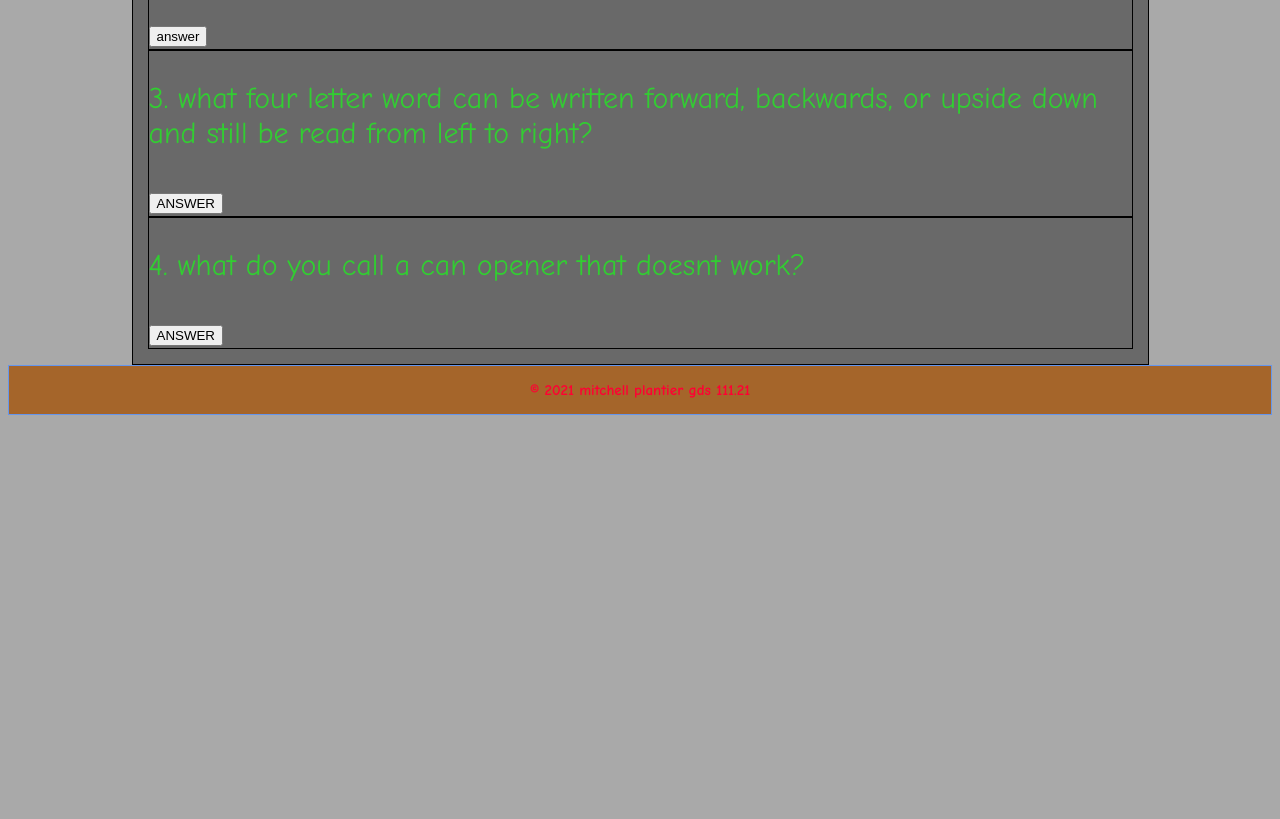
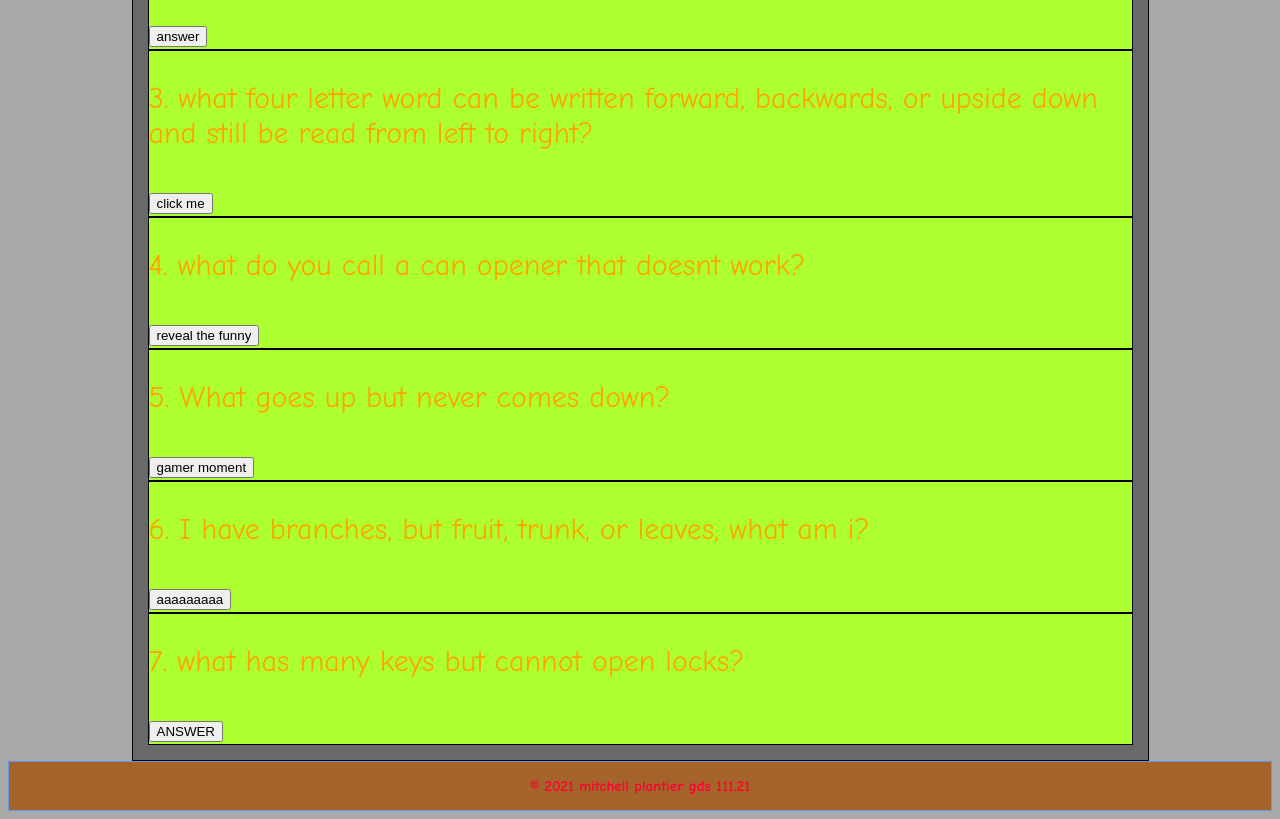
Before and after one commit to jbsgroup/GDS111_202210, a plain HTML site: page W3/riddles.html in a window 1280 px wide. Shown: the part 462-1281 px from the top of the page. Before the commit the page ends 885 px from the top, so only its background shows below. Drawn offline with Linux system fonts and the light colour scheme.

Commit message:
potentially done W3

```diff
--- a/W3/bio3riddles.js
+++ b/W3/bio3riddles.js
@@ -4,6 +4,9 @@ var store1 = "the fuuuuuuutuuuuure" //answer to question 1
 var store2 = "the post office" //answer to quesion 2
 var store3 = "NOON" //answer to question 2
 var store4 = "a can't opener"
+var store5 = "your age"
+var store6 = "a bank"
+var store7 = "a piano"
 
 function answer1() {
     document.getElementById("question1").innerHTML=store1;
@@ -17,3 +20,12 @@ function answer3() {
 function answer4() {
     document.getElementById("question4").innerHTML=store4;
 }
+function answer5() {
+    document.getElementById("question5").innerHTML=store5;
+}
+function answer6() {
+    document.getElementById("question6").innerHTML=store6;
+}
+function answer7() {
+    document.getElementById("question7").innerHTML=store7;
+}
--- a/W3/riddles.html
+++ b/W3/riddles.html
@@ -49,7 +49,7 @@
             <p class="question-text">3. what four letter word can be written forward, backwards, or upside down and still be read from left to right?</p>
             <div class="answer.btn">
                 <!--creates clickable button; connected to JS function call-->
-                <input class="get" type="button" value="ANSWER" onclick="answer3();"/>
+                <input class="get" type="button" value="click me" onclick="answer3();"/>
             </div><!--answer.btn-->
             <!--creates empty element space for JS to write answer to in page-->
             <span class="the-answer" id="question3"></span>
@@ -59,10 +59,40 @@
             <p class="question-text">4. what do you call a can opener that doesnt work?</p>
             <div class="answer.btn">
                 <!--creates clickable button; connected to JS function call-->
-                <input class="get" type="button" value="ANSWER" onclick="answer4();"/>
+                <input class="get" type="button" value="reveal the funny" onclick="answer4();"/>
             </div><!--answer.btn-->
             <!--creates empty element space for JS to write answer to in page-->
             <span class="the-answer" id="question4"></span>
+        </div><!--questions-->
+
+        <div class="questions">
+            <p class="question-text">5. What goes up but never comes down?</p>
+            <div class="answer.btn">
+                <!--creates clickable button; connected to JS function call-->
+                <input class="get" type="button" value="gamer moment" onclick="answer5();"/>
+            </div><!--answer.btn-->
+            <!--creates empty element space for JS to write answer to in page-->
+            <span class="the-answer" id="question5"></span>
+        </div><!--questions-->
+
+        <div class="questions">
+            <p class="question-text">6. I have branches, but fruit, trunk, or leaves, what am i?</p>
+            <div class="answer.btn">
+                <!--creates clickable button; connected to JS function call-->
+                <input class="get" type="button" value="aaaaaaaaa" onclick="answer6();"/>
+            </div><!--answer.btn-->
+            <!--creates empty element space for JS to write answer to in page-->
+            <span class="the-answer" id="question6"></span>
+        </div><!--questions-->
+
+        <div class="questions">
+            <p class="question-text">7. what has many keys but cannot open locks?</p>
+            <div class="answer.btn">
+                <!--creates clickable button; connected to JS function call-->
+                <input class="get" type="button" value="ANSWER" onclick="answer7();"/>
+            </div><!--answer.btn-->
+            <!--creates empty element space for JS to write answer to in page-->
+            <span class="the-answer" id="question7"></span>
         </div><!--questions-->
 
     </div><!--content-->
--- a/W3/style.css
+++ b/W3/style.css
@@ -45,14 +45,14 @@ h1{
 }
 
 .btn:hover{
-    background-color:slategrey;
+    background-color:rgb(24, 250, 220);
     color:rgb(255, 255, 255);
 }
 
 #content{
     width:985px;
     margin:auto;
-    background-color: dimgrey;
+    background-color: rgb(105, 105, 105);
     border:1px solid black;
     color:limegreen;
     font-size:30px;
@@ -101,6 +101,8 @@ h3{
 
 .questions{
     border: 1px solid black;
+    background-color:greenyellow;
+    color:orange;
     margin: auto;
 }
 
```
